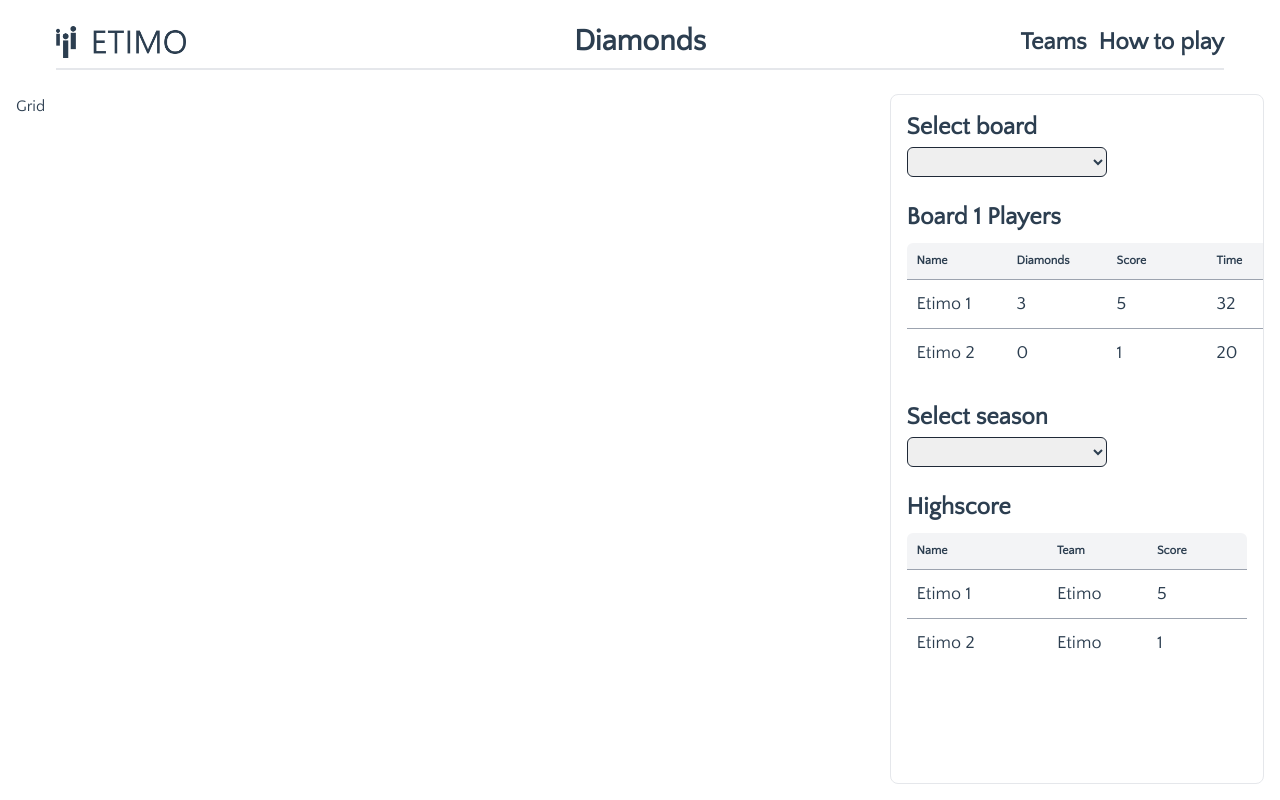
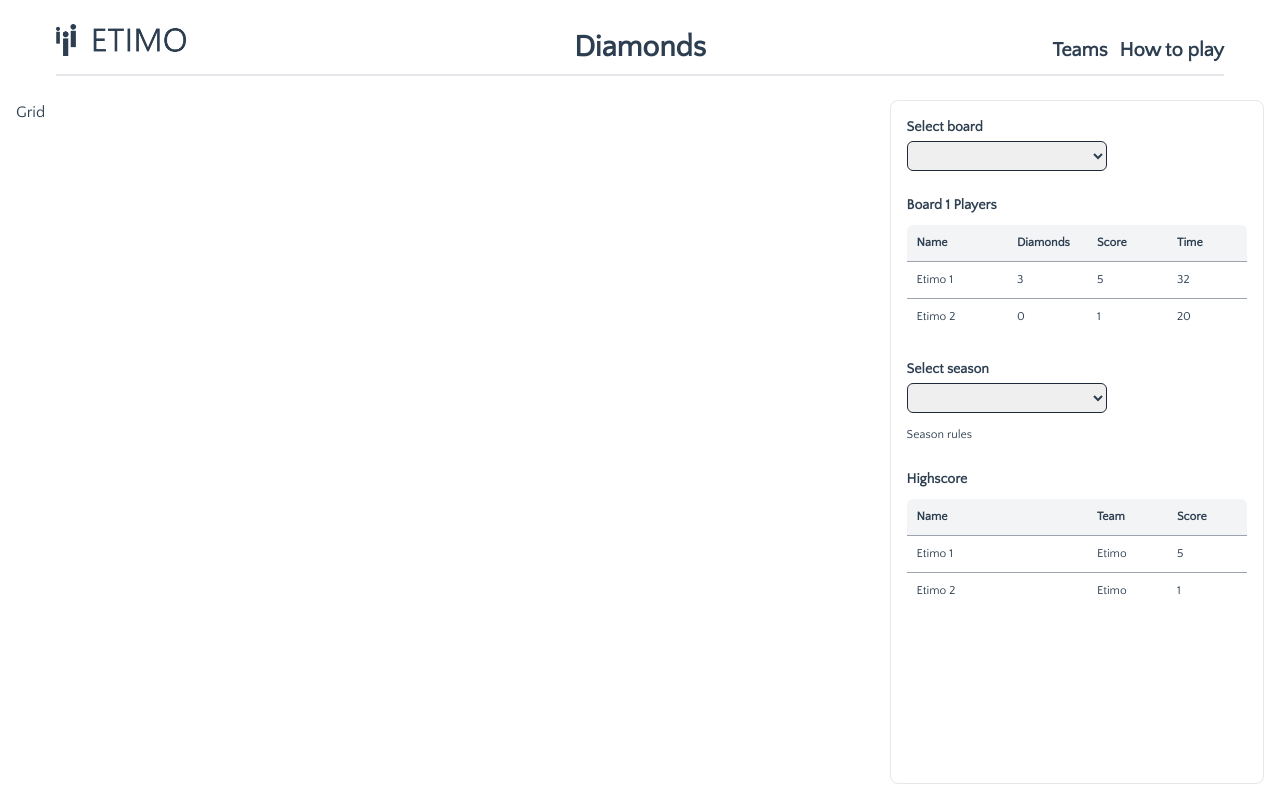
Before and after one commit to Etimo/diamonds2, a React (Vite) app in the folder frontend-typescript/: page / in a window 1280 px wide. Built offline with nearby package versions, Linux system fonts and the light colour scheme.

Commit message:
feat: teams and rules (#270)

```diff
--- a/frontend-typescript/src/App.tsx
+++ b/frontend-typescript/src/App.tsx
@@ -2,6 +2,7 @@ import { FC } from 'react';
 import { BrowserRouter, Route, Routes } from 'react-router-dom';
 import { Header } from './components';
 import { Home } from './components/Home';
+import { Teams } from './components/Teams';
 
 const App: FC = () => {
   return (
@@ -10,7 +11,7 @@ const App: FC = () => {
         <Header />
         <Routes>
           <Route path="/" element={<Home />} />
-          <Route path="/teams" element={<></>} />
+          <Route path="/teams" element={<Teams />} />
         </Routes>
       </BrowserRouter>
     </div>
--- a/frontend-typescript/src/components/Header.tsx
+++ b/frontend-typescript/src/components/Header.tsx
@@ -13,7 +13,7 @@ export const Header: FC = memo(() => {
   };
 
   return (
-    <div className="text-header grid grid-cols-[70px,1fr,2fr] lg:grid-cols-3 mx-3 my-2 lg:mx-14 lg:my-6 items-center border-b-2 pb-2">
+    <div className="text-header grid grid-cols-[70px,1fr,2fr] lg:grid-cols-3 mx-3 my-2 lg:mx-14 lg:my-6 items-center lg:items-baseline border-b-2 pb-2">
       <div className="w-full lg:w-1/3">
         <img src={etimoLogo} alt="etimo-logo" />
       </div>
--- a/frontend-typescript/src/components/Home.tsx
+++ b/frontend-typescript/src/components/Home.tsx
@@ -5,7 +5,7 @@ import { SideMenu } from './SideMenu';
 export const Home = () => {
   return (
     <div className="bg-white w-screen h-screen flex flex-col">
-      <div className="flex-1 grid grid-cols-[1fr_30%] px-4 pb-4">
+      <div className="flex-1 grid grid-cols-1 lg:grid-cols-[1fr_30%] px-4 pb-4 ">
         <Grid />
         <SideMenu />
       </div>
--- /dev/null
+++ b/frontend-typescript/src/components/Rules.tsx
@@ -0,0 +1,53 @@
+import React, { FC, memo } from 'react';
+
+type RulesProps = {
+  onClose: () => void;
+  visible: boolean;
+  seasonId: number;
+};
+
+export const Rules: FC<RulesProps> = memo((props) => {
+  const { visible, seasonId, onClose } = props;
+  const rules = true;
+
+  return visible ? (
+    <div className="modal-wrapper">
+      <div className="relative">
+        <h1 className="text-xl mb-3">Season rules</h1>
+
+        {rules ? (
+          <>
+            <label className="text-label mb-0">Grid size</label>
+            <p className="mt-0 mb-2">Value</p>
+            <label className="text-label mb-0">Delay between moves</label>
+            <p className="mt-0 mb-2">Value</p>
+            <label className="text-label mb-0">Round length</label>
+            <p className="mt-0 mb-2">Value</p>
+            <label className="text-label mb-0">Inventory size</label>
+            <p className="mt-0 mb-2">Value</p>
+            <label className="text-label mb-0">Tackling</label>
+            <p className="mt-0 mb-2">Value</p>
+            <label className="text-label mb-0">Teleporters</label>
+            <p className="mt-0 mb-2">Value</p>
+            <label className="text-label mb-0">Number of teleporters</label>
+            <p className="mt-0 mb-2">Value</p>
+            <label className="text-label mb-0">
+              Teleporter relocation time
+            </label>
+            <p className="mt-0 mb-2">Value</p>
+          </>
+        ) : (
+          <p>No rules found for the selected season</p>
+        )}
+      </div>
+
+      <button className="modal-button" onClick={() => onClose()}>
+        x
+      </button>
+    </div>
+  ) : (
+    <></>
+  );
+});
+
+Rules.displayName = 'Rules';
--- a/frontend-typescript/src/components/SideMenu/SideMenu.tsx
+++ b/frontend-typescript/src/components/SideMenu/SideMenu.tsx
@@ -1,15 +1,35 @@
-import { FC, memo } from 'react';
+import React, { FC, memo, useState } from 'react';
 import { Select } from '../Inputs';
+import { Rules } from '../Rules';
 import { Table } from '../Table';
 
 export const SideMenu: FC = memo(() => {
+  // const currentSeason = getCurrentSeason();
+  // const [rows, bots] = useBoard(boardId, delay);
+  const [boardId, setBoardId] = useState(1);
+  const [seasonId, setSeasonId] = useState(0);
+  const delay = 2000; // 0.25 s
+  const [rulesVisible, setRulesVisible] = useState<boolean>(false);
+
+  const onBoardChange = (event: React.ChangeEvent<HTMLInputElement>) => {
+    // setBoardId(event.target.value);
+  };
+
+  const onSeasonChange = (event: React.ChangeEvent<HTMLInputElement>) => {
+    // setSeasonId(event.target.value);
+  };
+
+  const closeRules = () => {
+    setRulesVisible(false);
+  };
+
   return (
     <div className="border border-gray-200 rounded-lg overflow-y-scroll flex flex-col p-4">
       <div className="mb-6">
         <Select
           label="Select board"
           onChange={() => {}}
-          options={[]}
+          options={['']}
           value={''}
         />
       </div>
@@ -32,6 +52,15 @@ export const SideMenu: FC = memo(() => {
           options={[]}
           value={''}
         />
+
+        <div className="mt-2">
+          <button
+            onClick={() => setRulesVisible(true)}
+            className="font-sans text-etimo text-xs font-normal"
+          >
+            Season rules
+          </button>
+        </div>
       </div>
 
       <div>
@@ -44,6 +73,8 @@ export const SideMenu: FC = memo(() => {
           ]}
         />
       </div>
+
+      <Rules onClose={closeRules} visible={rulesVisible} seasonId={seasonId} />
     </div>
   );
 });
--- a/frontend-typescript/src/components/Table/Table.tsx
+++ b/frontend-typescript/src/components/Table/Table.tsx
@@ -1,18 +1,18 @@
 import { FC, memo } from 'react';
 
-type TalbeProps = {
+type TableProps = {
   label?: string;
   cols: string[];
   data: any[];
 };
 
-export const Table: FC<TalbeProps> = memo(props => {
+export const Table: FC<TableProps> = memo((props) => {
   const { cols, data, label = '' } = props;
   return (
     <>
       <label className="text-label mb-2.5">{label}</label>
-      <table className="w-full">
-        <thead className="bg-gray-100 w-full border-b border-b-gray-400">
+      <table>
+        <thead className="bg-gray-100  border-b border-b-gray-400">
           <tr className="">
             {cols.map((col, index) => (
               <th
@@ -28,10 +28,10 @@ export const Table: FC<TalbeProps> = memo(props => {
           {data.map((item, index) => (
             <tr
               key={'tr-' + index}
-              className="font-sans text-lg text-etimo font-normal border-b border-b-gray-400 last:border-none"
+              className="font-sans text-etimo text-xs font-normal border-b border-b-gray-400 last:border-none"
             >
               {Object.values(item).map((value: any) => (
-                <td className="p-2.5 whitespace-nowrap min-w-[100px] first:w-[99%]">
+                <td className="p-2.5 whitespace-nowrap min-w-[80px] first:w-[99%]">
                   {value}
                 </td>
               ))}
--- /dev/null
+++ b/frontend-typescript/src/components/Teams.tsx
@@ -0,0 +1,22 @@
+import React from 'react';
+import { Table } from './Table';
+
+export const Teams = () => {
+  return (
+    <div className="flex justify-center">
+      <div className="w-1/2">
+        <Table
+          label="Teams"
+          cols={['Name', 'Abbreviation', 'Icon']}
+          data={[
+            {
+              name: 'Chalmers Tekniska Högskola',
+              abbreviation: 'chalmers',
+              icon: <img src="" alt="school-logo"></img>,
+            },
+          ]}
+        />
+      </div>
+    </div>
+  );
+};
--- a/frontend-typescript/src/index.css
+++ b/frontend-typescript/src/index.css
@@ -3,24 +3,43 @@
 @tailwind utilities;
 
 @layer base {
+  body {
+    @apply font-sans antialiased text-etimo;
+  }
+
+  .text-header {
+    @apply text-sm lg:text-xl;
+  }
+
+  .text-header p {
+    @apply text-lg lg:text-3xl;
+  }
+
   .text-label {
     @apply font-sans not-italic font-bold mb-1;
-    @apply text-2xl text-etimo block;
+    @apply text-sm text-etimo block;
   }
 
-  body {
-    @apply font-sans antialiased text-etimo;
+  .text-body {
+    @apply font-sans not-italic mb-1;
+    @apply text-sm text-etimo block;
   }
 
   a {
     @apply hover:text-etimo-light ease-in duration-200;
   }
 
-  .text-header {
-    @apply text-sm lg:text-2xl;
+  p {
+    @apply text-etimo;
+  }
+}
+
+@layer components {
+  .modal-wrapper {
+    @apply flex flex-col absolute top-[15%] lg:top-[20%] min-w-[360px] border border-gray-200 bg-white rounded-md p-4 shadow-md left-[50%] translate-x-[-50%];
   }
 
-  .text-header p {
-    @apply text-lg lg:text-3xl;
+  .modal-button {
+    @apply absolute top-[6px] right-[12px];
   }
 }
```
